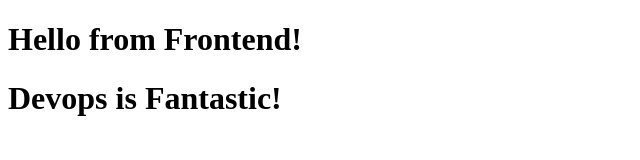
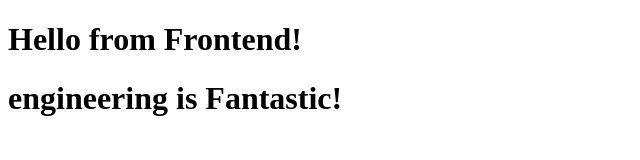
Before and after one commit to ash-ka-git/-Project-1-DevOps-Git-GitHub-Practice, a plain HTML site: page service-frontend/index.html in a window 1280 px wide. Shown: the whole page, without its empty margins (0-640 px from the left). Drawn offline with Linux system fonts and the light colour scheme.

Commit message:
eng changes added

```diff
--- a/service-frontend/index.html
+++ b/service-frontend/index.html
@@ -5,6 +5,6 @@
 </head>
 <body>
     <h1>Hello from Frontend!</h1>
-    <h1>Devops is Fantastic!</h1>
+    <h1>engineering is Fantastic!</h1>
 </body>
 </html>
```
